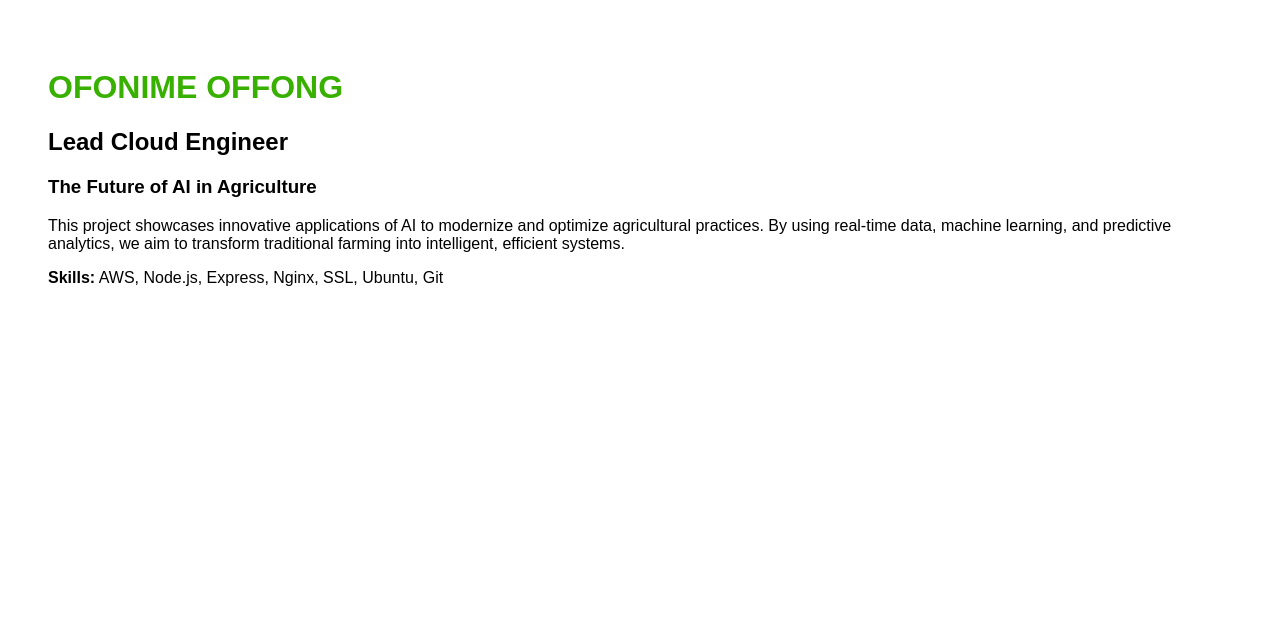
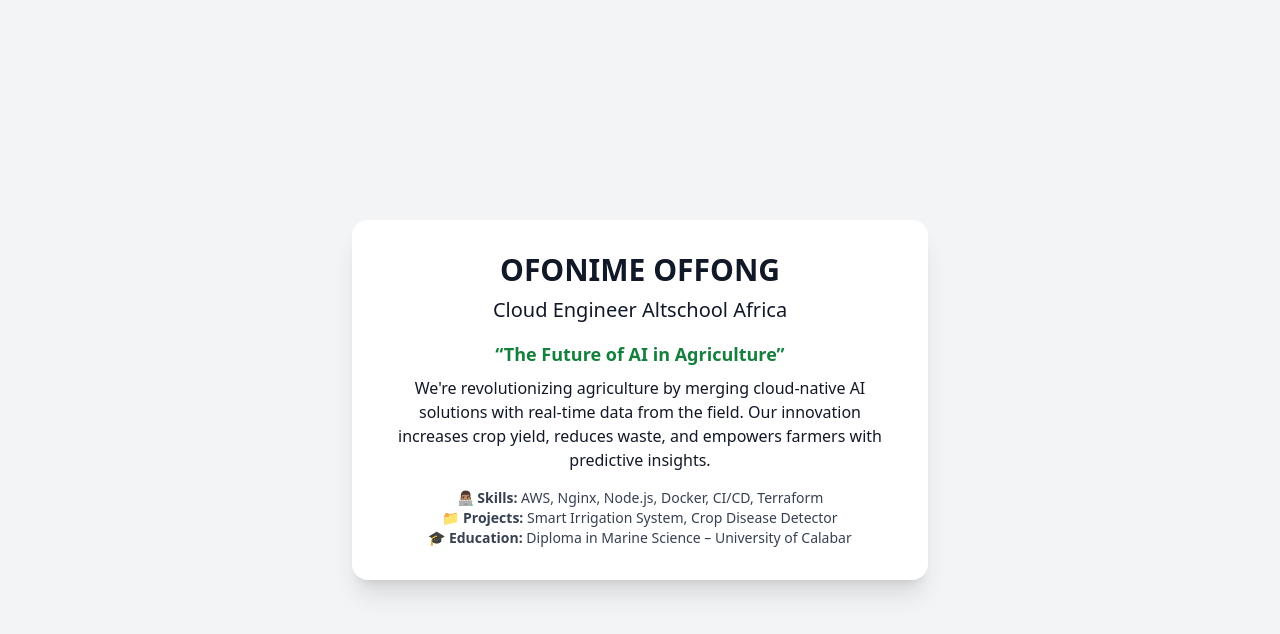
Before and after one commit to Ofony-85/ai-agriculture-landing, a website: page public/index.html in a window 1280 px wide. Drawn offline with nearby package versions, Linux system fonts and the light colour scheme.

Commit message:
Fixed layout bugs and updated content

```diff
--- a/public/index.html
+++ b/public/index.html
@@ -1,18 +1,21 @@
 <!DOCTYPE html>
-<html lang="en">
+<html lang="en" class="bg-gray-100 text-gray-900">
 <head>
   <meta charset="UTF-8">
-  <title>The Future of AI in Agriculture</title>
-  <style>
-    body { font-family: Arial, sans-serif; padding: 40px; }
-    h1 { color: #38b000; }
-  </style>
+  <title>OFONIME OFFONG - Cloud Engineer - Altschool Africa</title>
+  <script src="https://cdn.tailwindcss.com"></script>
 </head>
-<body>
-  <h1>OFONIME OFFONG</h1>
-  <h2>Lead Cloud Engineer</h2>
-  <h3>The Future of AI in Agriculture</h3>
-  <p>This project showcases innovative applications of AI to modernize and optimize agricultural practices. By using real-time data, machine learning, and predictive analytics, we aim to transform traditional farming into intelligent, efficient systems.</p>
-  <p><strong>Skills:</strong> AWS, Node.js, Express, Nginx, SSL, Ubuntu, Git</p>
+<body class="min-h-screen flex flex-col items-center justify-center px-6">
+  <div class="max-w-xl bg-white shadow-xl p-8 rounded-2xl text-center">
+    <h1 class="text-3xl font-bold mb-2">OFONIME OFFONG</h1>
+    <h2 class="text-xl mb-4">Cloud Engineer Altschool Africa</h2>
+    <h3 class="text-lg font-semibold mb-2 text-green-700">“The Future of AI in Agriculture”</h3>
+    <p class="mb-4">We're revolutionizing agriculture by merging cloud-native AI solutions with real-time data from the field. Our innovation increases crop yield, reduces waste, and empowers farmers with predictive insights.</p>
+    <p class="text-sm text-gray-700">
+      👨🏽‍💻 <strong>Skills:</strong> AWS, Nginx, Node.js, Docker, CI/CD, Terraform<br>
+      📁 <strong>Projects:</strong> Smart Irrigation System, Crop Disease Detector<br>
+      🎓 <strong>Education:</strong> Diploma in Marine Science – University of Calabar
+    </p>
+  </div>
 </body>
 </html>
```
